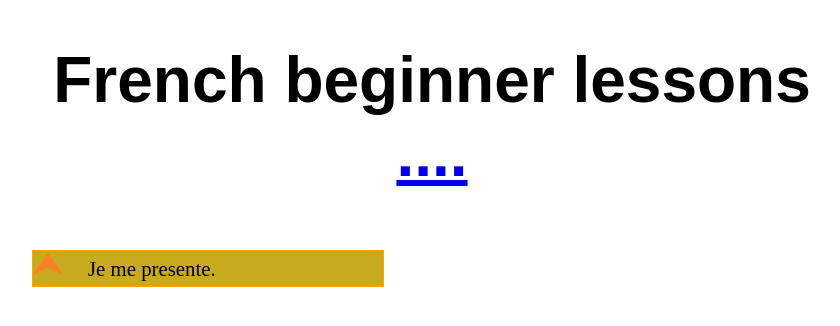
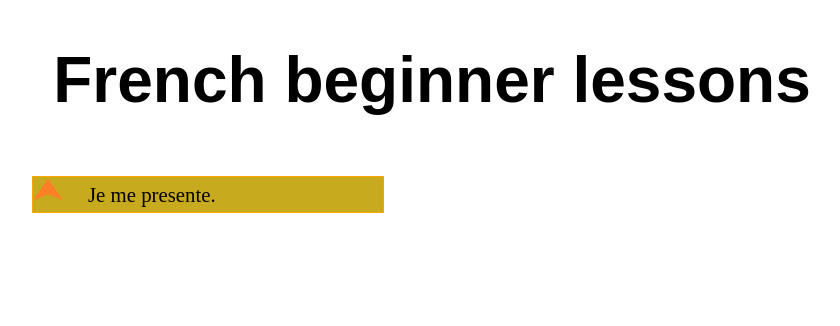
Before and after one commit to mikacheng/TheBonjourGroup, a plain HTML site: page index.html in a window 1280 px wide. Shown: the whole page, without its empty margins (240-1080 px from the left). Drawn offline with Linux system fonts and the light colour scheme.

Commit message:
Update index.html

```diff
--- a/index.html
+++ b/index.html
@@ -10,7 +10,7 @@
 </head>
 <body>
   <div id="title-name">
-    <h1>French beginner lessons<a href="files/HTML/lmHangman.html"> ....</a></h1>
+    <h1>French beginner lessons</h1>
   </div>
   <div class="grid">
     <div><img src="files/images/menuLogo.png" width="30px" height="25px"><a href="files/HTML/jmpWord.html">Je me presente.</a></div>
```
